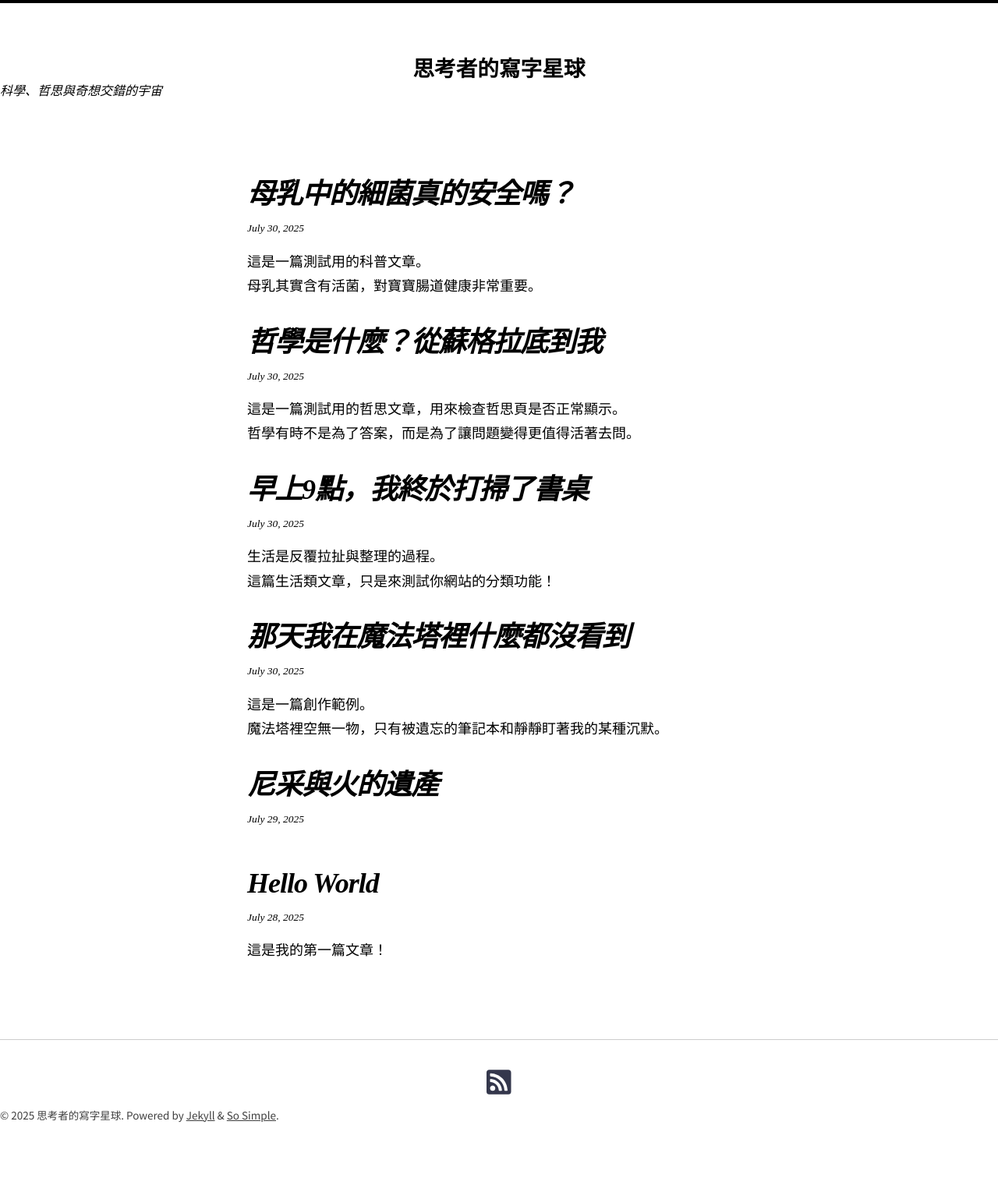
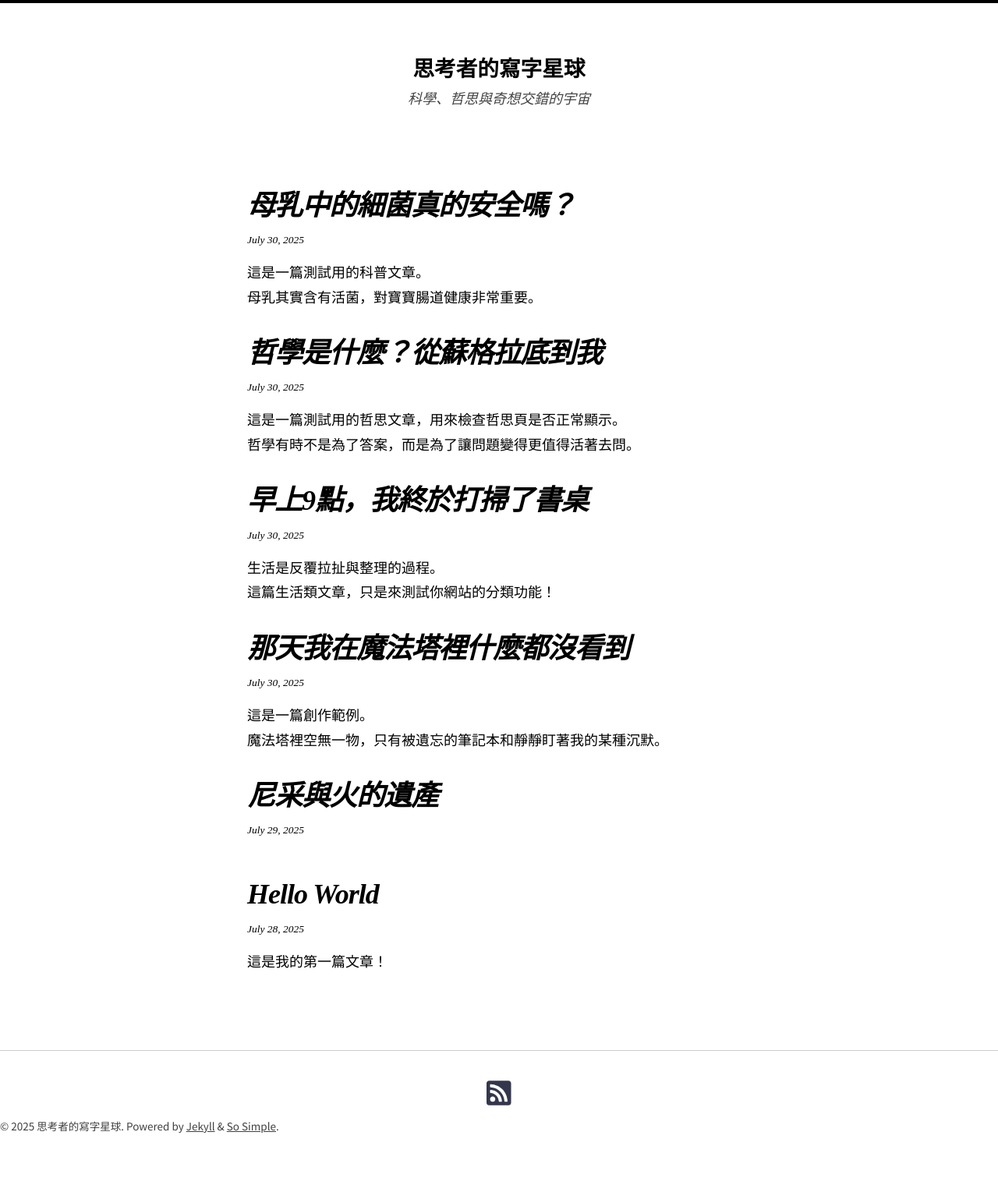
Before and after one commit to goldfisherb-cloud/so-simple-blog, a Jekyll site: the page built from index.md, in a window 1280 px wide. Shown: the whole page at 78% size. Built offline with Jekyll 4.4.1, drawn with Linux system fonts in a browser that asks for light colours; nearby versions of some CDN libraries.

Commit message:
Update main.scss

```diff
--- a/assets/css/main.scss
+++ b/assets/css/main.scss
@@ -50,3 +50,27 @@ p {
   margin: 0 auto;
   padding: 1.5rem;
 }
+
+/* 調整所有文章容器的寬度與置中 */
+.wrapper,
+.archive,
+.page,
+.post,
+.page-content {
+  max-width: 700px;
+  margin: 0 auto;
+  padding: 1.5rem;
+}
+
+/* 讓文章段落靠左 */
+p {
+  text-align: left;
+}
+/* 修正副標（description）排版 */
+.site-description {
+  display: block;
+  font-size: 1rem;
+  margin-top: 0.5rem;
+  text-align: center;
+  color: #444;
+}
```
